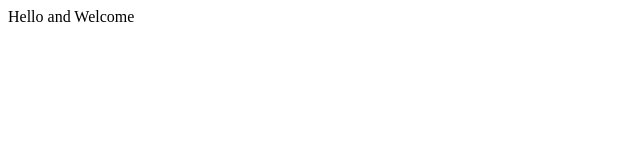
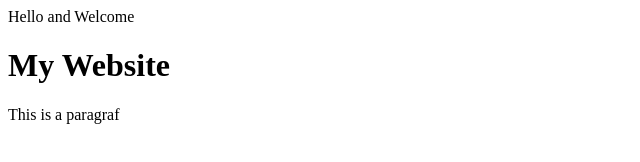
Before and after one commit to Lalika31253/static-site, a plain HTML site: page index.html in a window 1280 px wide. Shown: the whole page, without its empty margins (0-640 px from the left). Drawn offline with Linux system fonts and the light colour scheme.

Commit message:
Add some code to index.html

```diff
--- a/index.html
+++ b/index.html
@@ -1 +1,11 @@
 Hello and Welcome
+<html
+<head>
+  <title>My static site</title>
+</head>
+
+<body>
+  <h1>My Website </h1>
+  <p> This is a paragraf</p>
+</body>
+  </html>
```
